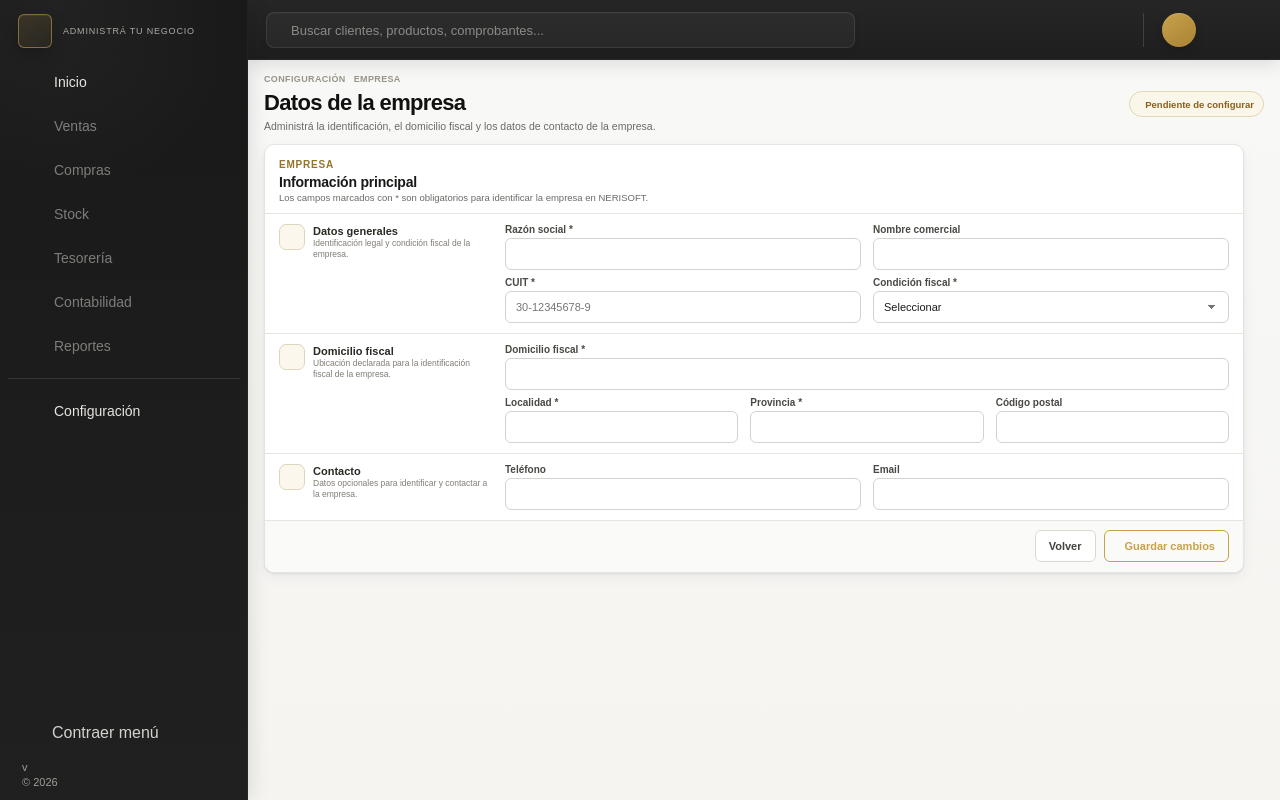
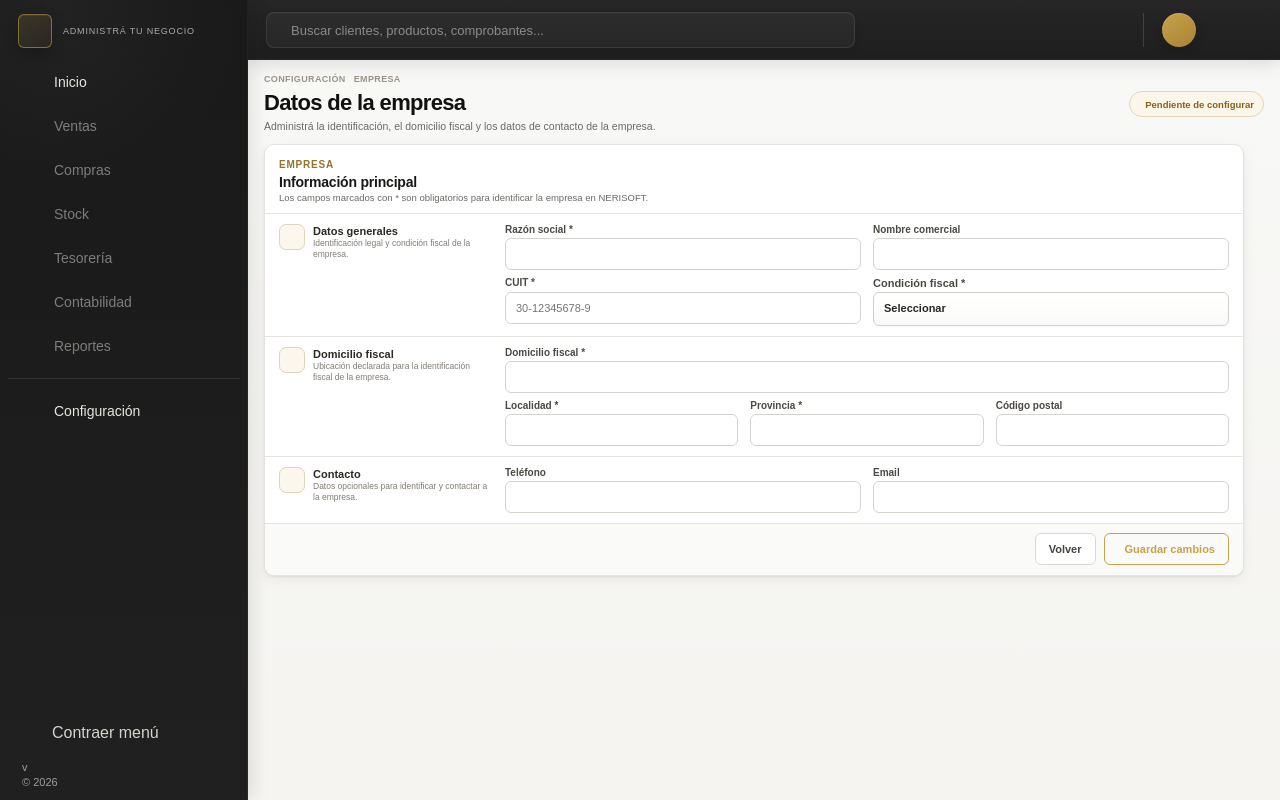
Before and after one commit to Nerpiti86/NeriSoft, a FastAPI app: template app/templates/company.html in a window 1280 px wide. Run offline with FastAPI, Linux system fonts and the light colour scheme; the template is opened without the code that fills it, so the values that code supplies are empty; parts of the project's set-up code (start-up, migrations or seed data) failed here and were passed over; some libraries are stand-ins or nearby versions; some web fonts are replaced.

Commit message:
fix: keep company tax select aligned and custom
Mantiene el select personalizado de Condición fiscal dentro de su campo y alineado con la grilla de Empresa.

```diff
--- a/app/static/css/company.css
+++ b/app/static/css/company.css
@@ -134,6 +134,21 @@
 
 .company-address-grid .field-span-3 {
     grid-column: 1 / -1;
+}
+
+.company-grid .field > label {
+    color: #4b4944;
+    font-size: 11px;
+    font-weight: 650;
+}
+
+.company-grid .nerisoft-select {
+    width: 100%;
+}
+
+.company-grid select[aria-invalid="true"] + .nerisoft-select .nerisoft-select-trigger {
+    border-color: #c66a6a;
+    box-shadow: 0 0 0 2px rgb(180 71 71 / 8%);
 }
 
 .company-grid .field select {
--- a/app/templates/company.html
+++ b/app/templates/company.html
@@ -94,16 +94,21 @@
                         {% if errors.get('tax_id') %}<small class="field-error">{{ errors.get('tax_id') }}</small>{% endif %}
                     </label>
 
-                    <label class="field">
-                        <span>Condición fiscal *</span>
-                        <select name="tax_condition" data-native-select required {% if errors.get('tax_condition') %}aria-invalid="true"{% endif %}>
+                    <div class="field">
+                        <label for="company-tax-condition">Condición fiscal *</label>
+                        <select
+                            id="company-tax-condition"
+                            name="tax_condition"
+                            required
+                            {% if errors.get('tax_condition') %}aria-invalid="true"{% endif %}
+                        >
                             <option value="">Seleccionar</option>
                             {% for condition in tax_conditions %}
                             <option value="{{ condition }}"{% if values.get('tax_condition') == condition %} selected{% endif %}>{{ condition }}</option>
                             {% endfor %}
                         </select>
                         {% if errors.get('tax_condition') %}<small class="field-error">{{ errors.get('tax_condition') }}</small>{% endif %}
-                    </label>
+                    </div>
                 </div>
             </section>
 
```
Also changed, not shown: tests/test_navigation.py (+4 -1 lines).
